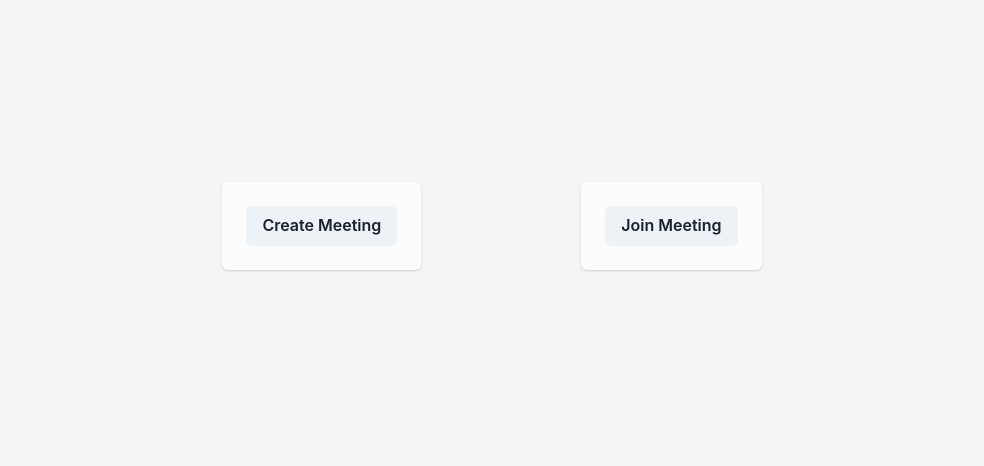
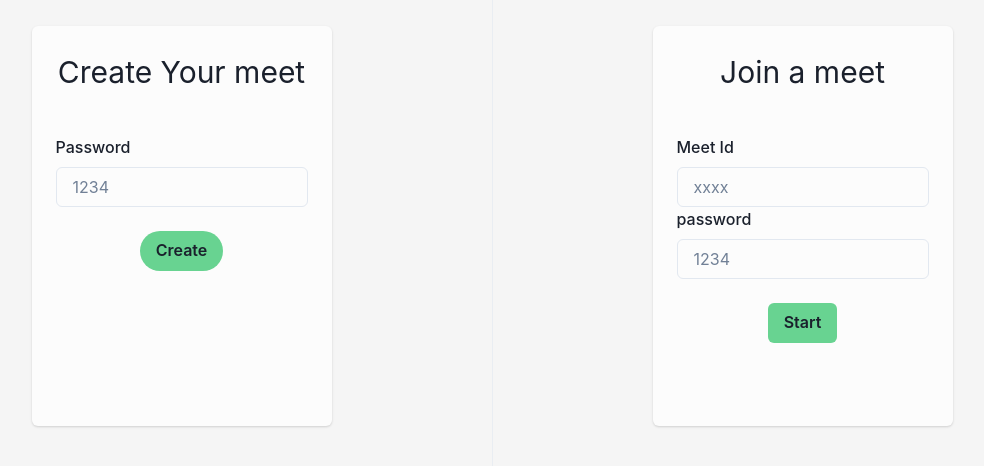
Before and after one commit to bhavin79/video-conference, a React (Create React App) app in the folder client/: page /home in a window 1280 px wide. Shown: the part 174-640 px from the top of the page, without its empty margins (148-1132 px from the left). Built offline with nearby package versions, Linux system fonts and the light colour scheme.

Commit message:
UI updates

```diff
--- a/client/package.json
+++ b/client/package.json
@@ -6,7 +6,7 @@
     "@chakra-ui/react": "^2.8.0",
     "@emotion/react": "^11.11.1",
     "@emotion/styled": "^11.11.0",
-    "@mui/material": "^5.14.3",
+    "@mui/material": "^5.14.17",
     "@testing-library/jest-dom": "^5.17.0",
     "@testing-library/react": "^13.4.0",
     "@testing-library/user-event": "^13.5.0",
@@ -15,6 +15,7 @@
     "framer-motion": "^10.15.0",
     "react": "^18.2.0",
     "react-dom": "^18.2.0",
+    "react-icons": "^4.11.0",
     "react-player": "^2.12.0",
     "react-router-dom": "^6.14.2",
     "react-scripts": "5.0.1",
--- a/client/src/components/home/CreateMeetForm.jsx
+++ b/client/src/components/home/CreateMeetForm.jsx
@@ -3,26 +3,32 @@ import {Form, Formik} from "formik";
 import { CustomInputField } from "../CustomInputField";
 import { createMeetApiCall } from "../../service/apiCalls";
 import { useState } from "react";
-import { VStack, Button } from "@chakra-ui/react";
+import { VStack, Button, HStack, useClipboard, Input, InputGroup , InputRightElement} from "@chakra-ui/react";
 import * as yup from "yup";
+import {BiCopy} from "react-icons/bi";
+import {FcVideoCall} from "react-icons/fc"
 
 const CreateMeetForm =()=>{
 
     const navigate = useNavigate();
     const [error, setError] = useState("");
+    const [meetid, setMeetingId] = useState("");
+    const { onCopy, hasCopied } = useClipboard(meetid);
 
     const getMeetingId = async(values)=>{
         // axios.defaults.withCredentials = true;
         let response;
         try {
             response = await createMeetApiCall({password:values.password});
-            // resposne = await axios.post(`${baseURLAPI}/meeting/createMeet`, {password:password}, {withCredentials:true});
            const responseMeetId = response.data.meetId;
-           navigate(`/meet/${responseMeetId}`);
+           setMeetingId(responseMeetId)
+        //    navigate(`/meet/${responseMeetId}`);
         } catch (error) {
-            // console.log(error.response.data.msg)
             setError(error.response.data.msg);
         }
+    }
+    const handleStart =()=>{
+        navigate(`/meet/${meetid}`);
     }
 
     return (
@@ -40,18 +46,33 @@ const CreateMeetForm =()=>{
         {({isSubmitting})=>(
             <Form>
                 <CustomInputField
-                    label="password"
+                    label="Password"
                     type ="text"
                     name="password"
                     placeholder="1234"
                     />
-                    <br/>
-                <Button disabled={isSubmitting} bg = 'green.300'type="submit">Start</Button>
+                <br></br>
+                <Button disabled={isSubmitting} bg = 'green.300'type="submit" mb="6" borderRadius="40">Create</Button>
                 {error}
-
             </Form>
             )}
         </Formik>
+
+        {meetid && <>
+                    <HStack spacing="4" align="center">
+                    <InputGroup>
+                        <Input value={meetid} isReadOnly placeholder={meetid} />
+                        <InputRightElement width="3.2rem">
+                            <Button onClick={onCopy} >
+                                <BiCopy />
+                            </Button>
+                        </InputRightElement>
+                    </InputGroup>
+                    </HStack>
+                       <FcVideoCall onClick={handleStart} size="40"/>
+                </>}
+
+
         </VStack>
     )
 }
--- a/client/src/components/home/JoinMeetForm.jsx
+++ b/client/src/components/home/JoinMeetForm.jsx
@@ -20,12 +20,10 @@ const JoinMeetForm =()=>{
                 "password": values.password
             }
             response = await joinMeetApiCall(data);
-            // response = await axios.post(`${baseURLAPI}/meeting/join`,{"meetId": meetId, password: password},{withCredentials:true});
             if (response.data.msg){
                 navigate(`/meet/${values.meetId}`);
             }
         } catch (error) {
-            // console.log(error);
             setError(error.response.data.msg);
         }
     }
--- a/client/src/screens/HomeScreen.jsx
+++ b/client/src/screens/HomeScreen.jsx
@@ -2,6 +2,8 @@ import { useState } from "react";
 import CreateMeetForm from "../components/home/CreateMeetForm";
 import JoinMeetForm from "../components/home/JoinMeetForm";
 import { Box, Button, Card, CardBody, HStack, VStack,  } from '@chakra-ui/react'
+import { Divider, Center } from '@chakra-ui/react'
+import { Text , Stack} from '@chakra-ui/react'
 
 const HomeScreen =()=> {
     const [joinMeet, setJoinMeet] = useState(false);
@@ -27,15 +29,19 @@ const HomeScreen =()=> {
           h="100vh"
           spacing="10rem"
     >
-        <Box boxShadow='base' p='6' rounded='md' bg='#fcfcfc' >
-        <Button id= "createMeet"onClick = {handleCreateMeet}>  Create Meeting</Button>
-        {createMeet &&  <CreateMeetForm />}
+        <Box boxShadow='base' p='6' rounded='md' bg='#fcfcfc'  w="300px" h="400px">
+
+        <Text fontSize='3xl'  mb="10">Create Your meet</Text>
+
+        <CreateMeetForm />
+
         </Box>
-
-        <Box boxShadow='base' p='6' rounded='md' bg='#fcfcfc' >
-
-        <Button id = "joinMeet" onClick={handleJoinMeet}>Join Meeting</Button>
-        {joinMeet && <JoinMeetForm />}
+        <Center height='500px'>
+            <Divider orientation='vertical' colorScheme="black" />
+        </Center>
+        <Box boxShadow='base' p='6' rounded='md' bg='#fcfcfc' w="300px" h="400px" >
+            <Text fontSize='3xl'  mb="10">Join a meet</Text>
+            <JoinMeetForm />
         </Box>
     </HStack>
     </>)
--- a/client/src/screens/Meet.jsx
+++ b/client/src/screens/Meet.jsx
@@ -2,7 +2,7 @@ import { useCallback, useEffect, useState } from "react";
 import { io } from "socket.io-client";
 import peer from "../service/peer"
 import ReactPlayer from "react-player";
-
+import { Divider, Button, Text } from '@chakra-ui/react'
 
 const Meet=()=>{
     const socket = new io("localhost:8000", {
@@ -21,7 +21,7 @@ const Meet=()=>{
     },[]);
 
     const startVideo =  useCallback( async ()=>{
-            const stream = await navigator.mediaDevices.getUserMedia({audio:true, video:true});
+            const stream = await navigator.mediaDevices.getUserMedia({ video:true});
             setMyStream(stream);
             const offer = await peer.getOffer();
             console.log("offer-callStart", offer);
@@ -37,16 +37,16 @@ const Meet=()=>{
             setParticipantJoined(emailId);
         }
         const ans = await peer.getAnswer(offer);
-        const stream = await navigator.mediaDevices.getUserMedia({audio:true, video:true});
+        const stream = await navigator.mediaDevices.getUserMedia({video:true});
         setMyStream(stream);
         console.log("answer-incoming",ans);
         socket.emit('callAccepted', {ans});
     },[socket]);
 
     const sendStreams = useCallback(()=>{
-        for(const track of myStream.getTracks()){
-            peer.peer.addTrack(track, myStream);
-        }
+      myStream.getTracks().forEach((track) => {
+        peer.peer.addTrack(track, myStream);
+      });
     }, [myStream]);
 
     const handleCallAccepted = useCallback( async({ans}) =>{
@@ -83,13 +83,13 @@ const Meet=()=>{
     },[handleNegotiationNeeded]);
 
     useEffect(()=>{
-        peer.peer.addEventListener('track', async ev=>{
+        peer.peer.addEventListener('track', async (ev)=>{
             console.log("GOT TRACKS!!");
-            const incomingStream = ev.streams[0].getVideoTracks();
+            const incomingStream = ev.streams;
             setRemoteStream(incomingStream[0])
-            console.log(ev.streams[0].getVideoTracks());
+            console.log(ev.streams[0]);
         })
-    }, [])
+    })
 
     useEffect(()=>{
         socket.connect();
@@ -119,13 +119,14 @@ const Meet=()=>{
         }
     },[socket, handleInComingCall, handleNegotiationIncoming, handleNegotiationFinal])
     return (<>
-        This is the main room. Here we will have IO socket connetion.
+        <Text fontSize="5xl">This is the main room!</Text>
         {participantJoined && <>
             <br></br>
-            {participantJoined} has joined;
-            <button onClick={sendStreams}>Send Stream</button>
+            {participantJoined} has joined
+            <br></br>
+            <Button onClick={sendStreams}>Send Stream</Button>
         </> }
-            {message};
+            {message}
         {myStream && (
         <>
           <h1>My Stream</h1>
@@ -141,7 +142,7 @@ const Meet=()=>{
       {remoteStream && (
         <>
           <h1>Remote Stream</h1>
-        {/* <VideoPlayer mediaStreams={remoteStream.getVideoTracks()} /> */}
+        {/* <VideoPlayer mediaStreams={remoteStream} /> */}
           {/* <video autoPlay playsInline ref={(video) => (video.srcObject = remoteStream)} /> */}
 
           <ReactPlayer
```
Also changed, not shown: 2 other files (tests, documents, lock files or other folders).
